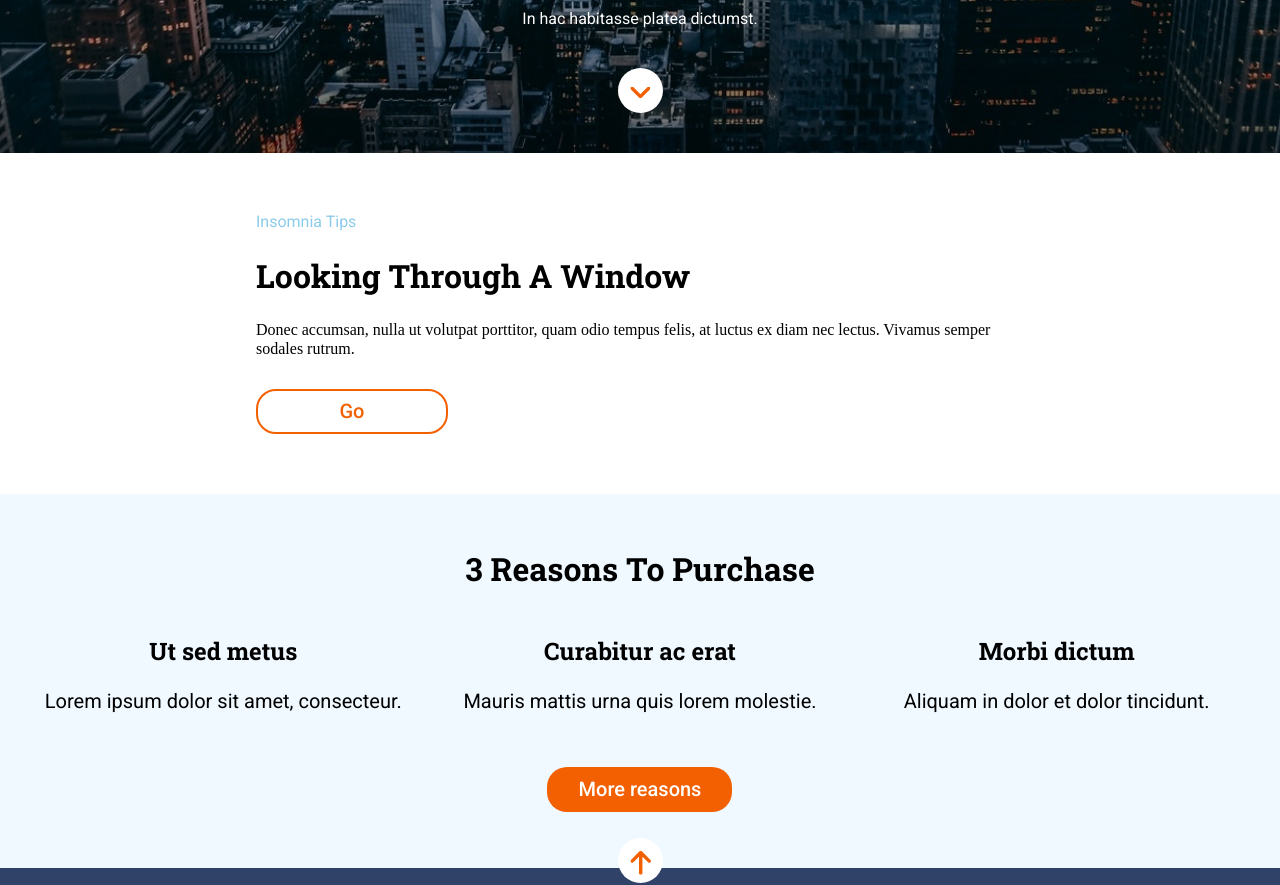
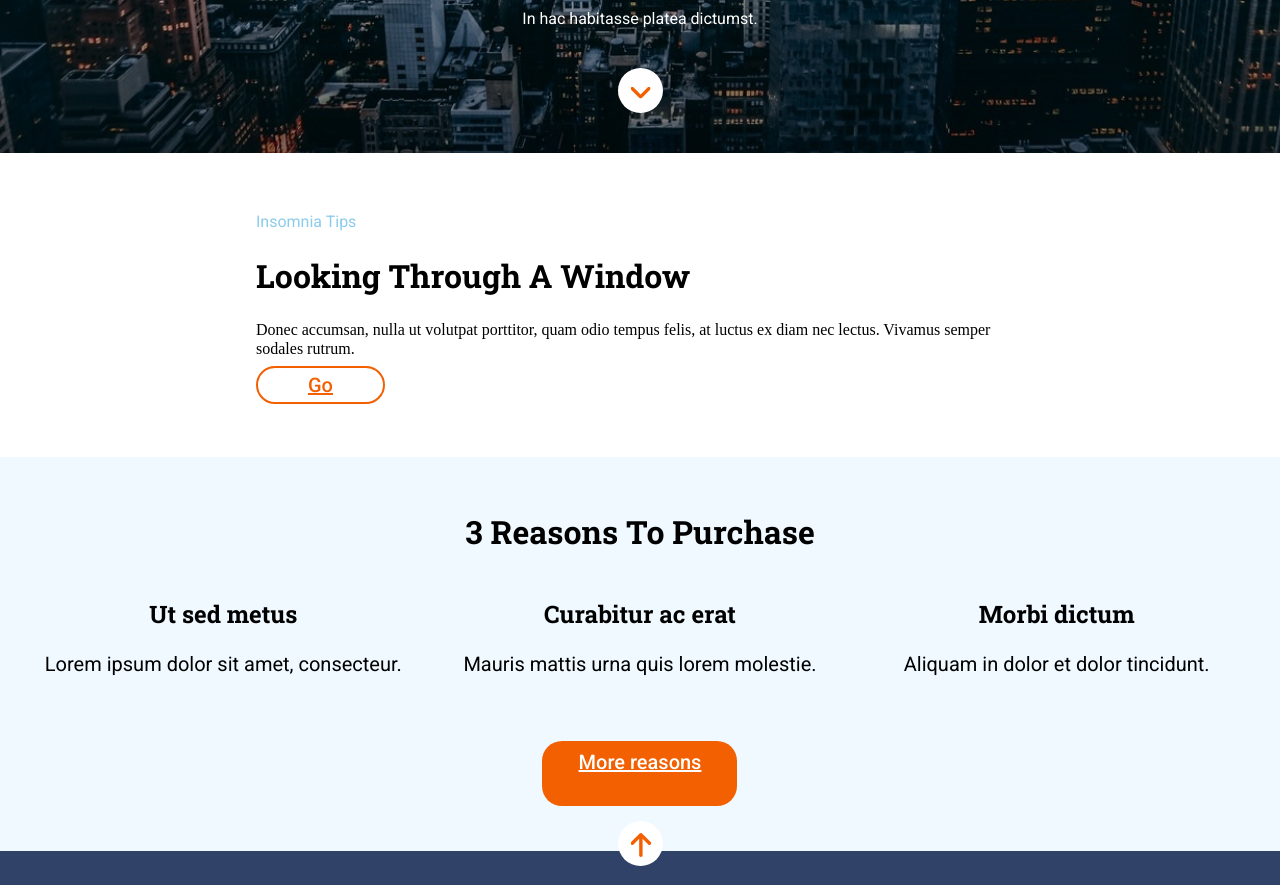
Before and after one commit to mariaadobos/evaluacion-final-modulo-1-mariaadobos, a website: page _src/templates/index.html in a window 1280 px wide. Shown: the part 647-1532 px from the top of the page. Drawn offline with nearby package versions, Linux system fonts and the light colour scheme; files that its build step writes are made by us from their sources; files whose address does not match are found by name.

Commit message:
change buttons

```diff
--- a/_src/assets/scss/layout/_base.scss
+++ b/_src/assets/scss/layout/_base.scss
@@ -19,7 +19,7 @@
     @media all and (min-width:768px){
         font-size: 80px;
     }
-    @media all and (min-width:768px){
+    @media all and (min-width:1200px){
         font-size: 100px;
         width: 60%;
         margin-bottom: 20px;
@@ -40,10 +40,8 @@
     border: none;
     background-color: $color-light;
     margin: 40px;
-    a{
-        img{
-            transform: translate(2%,30%);
-        }
+    img{
+        transform: translate(63%,140%);
     }
 }
 .tips{
@@ -82,20 +80,28 @@
     }
 }
 .btn-go{
-    width: 75px;
-    height: 45px;
+    width: 20%;
     background-color: $color-light;
     border: $color-btn solid 2px;
     border-radius: 20px;
-    margin-top: 15px;
+    margin-top: 40px;
+    padding: 5px 20px;
     font-family: $font-roboto;
     font-weight: 500;
     font-size: 20px;
-    font-weight: 500;
     color: $color-btn;
     text-align: center;
+    transition: transform ease 0.8s, background-color ease 0.8s, color ease 0.8s;
+    &:hover {
+        transform: scale(1.05);
+        background-color: $color-btn;
+        color: $color-light;
+      }
+      a{
+          color: $color-btn;
+      }
     @media all and (min-width: 1200px){
-        width: 25%;
+        padding: 5px 50px;
     }
 }
 .reasons{
@@ -170,16 +176,25 @@
 }
 .btn-reasons{
     grid-row: 4/5;
-    width: 185px;
+    width: 195px;
     height: 45px;
     background-color: $color-btn;
     font-family: $font-roboto;
     font-size: 20px;
     font-weight: 500;
     color: $color-light;
+    text-align: center;
+    padding: 10px 0;
     border: none;
     border-radius: 20px;
     margin: 30px 0;
+    transition: transform ease 0.8s, background-color ease 0.8s, color ease 0.8s;
+    &:hover {
+        transform: scale(1.05);
+        background-color: $color-light;
+        color: $color-btn;
+        border: $color-btn solid 2px;
+      }
     @media all and (min-width: 768px){
         grid-column: 2/3;
         grid-row: 2/3;
--- a/_src/assets/scss/layout/_footer.scss
+++ b/_src/assets/scss/layout/_footer.scss
@@ -30,10 +30,8 @@
     @media all and (min-width: 1200px){
         transform: translate(0,-75px);
     }
-    a{
-        img{
-            transform: translate(2%,20%);
-        }
+    img{
+            transform: translate(60%,50%);
     }
 }
 .footer-menu{
--- a/_src/templates/index.html
+++ b/_src/templates/index.html
@@ -17,13 +17,13 @@
     <section class="hero">
       <h1 class="hero-title">Anonymous Proxy</h1>
       <span class="hero-txt">In hac habitasse platea dictumst.</span>
-      <button class="arrow-down"><a href="#reasons"><img src="./assets/images/ico-scroll-down.svg" alt=""></a></button>
+      <a href="#reasons" class="arrow-down"><img src="./assets/images/ico-scroll-down.svg" alt="arrow-down"></a>
     </section>
     <section class="tips">
       <span>Insomnia Tips</span>
       <h2 class="tips-title">Looking Through A Window</h2>
       <p class="tips-text">Donec accumsan, nulla ut volutpat porttitor, quam odio tempus felis, at luctus ex diam nec lectus. Vivamus semper sodales rutrum.</p>
-      <button class="btn-go">Go</button>
+      <a href="#" class="btn-go">Go</a>
     </section>
     <section class="reasons" id="reasons">
       <h2 class="reasons-title">3 Reasons To Purchase</h2>
@@ -40,12 +40,12 @@
             <h3 class="article-title">Morbi dictum</h3>
             <p class="article-txt">Aliquam in dolor et dolor tincidunt.</p>
           </article>
-          <button class="btn-reasons">More reasons</button>
+          <a href="#" class="btn-reasons">More reasons</a>
       </div>
     </section>
   </main>
   <footer class="footer">
-    <button class="arrow-up"><a href="#"><img src=".//assets/images/ico-arrow.svg" alt="arrow-up"></a></button>
+    <a href="#" class="arrow-up"><img src=".//assets/images/ico-arrow.svg" alt="arrow-up"></a>
     <nav class="footer-menu">
       <ul>
         <li><a href="#" class="menu-item">Articles</a></li>
```
